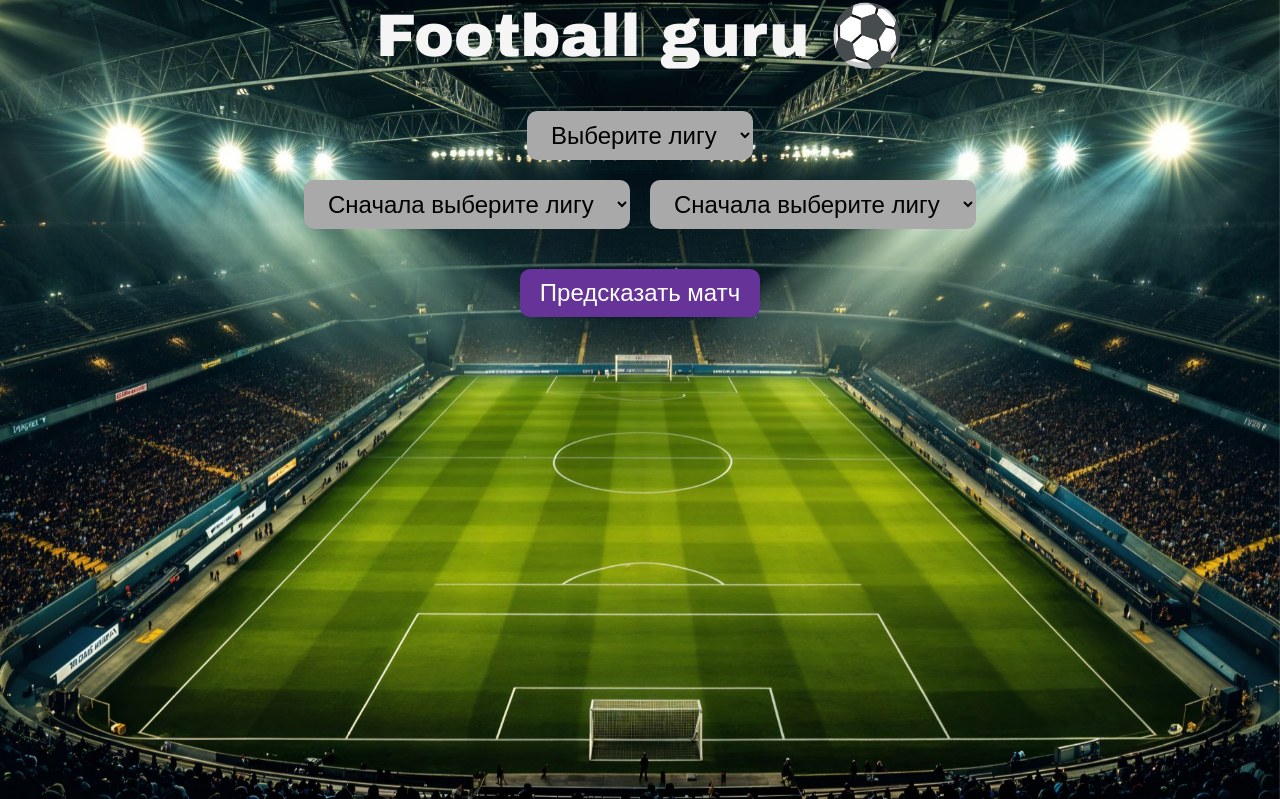
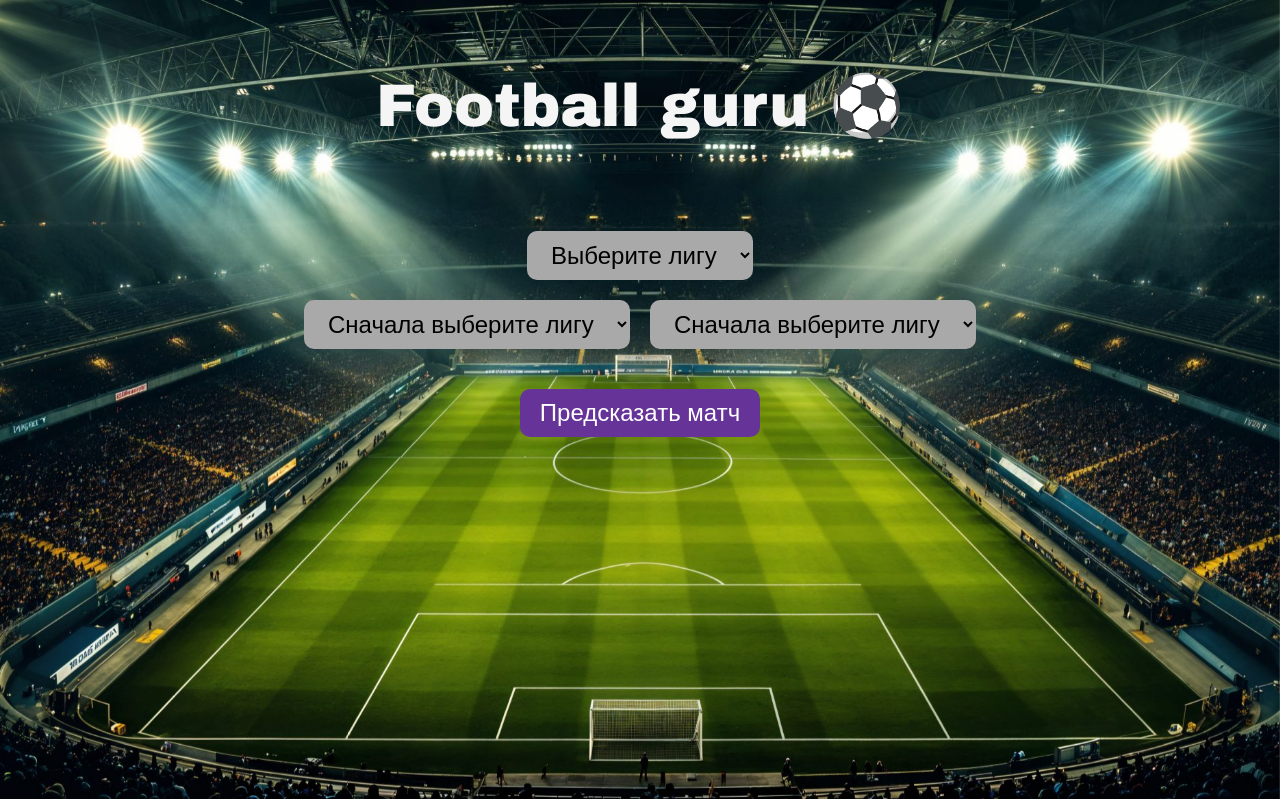
Before and after one commit to Jamal12321/Project, a Flask app: page / in a window 1280 px wide. Shown: the top 799 px of the page. Run offline with Flask 3, Linux system fonts and the light colour scheme.

Commit message:
Update index.html

```diff
--- a/templates/index.html
+++ b/templates/index.html
@@ -104,8 +104,7 @@
             text-align: center;
             font-weight: bold;
             font-size: 60px;
-            margin-top: 20px;
-            margin-bottom: 20px;
+            padding: 70px;
             color: whitesmoke;
         }
 
```
